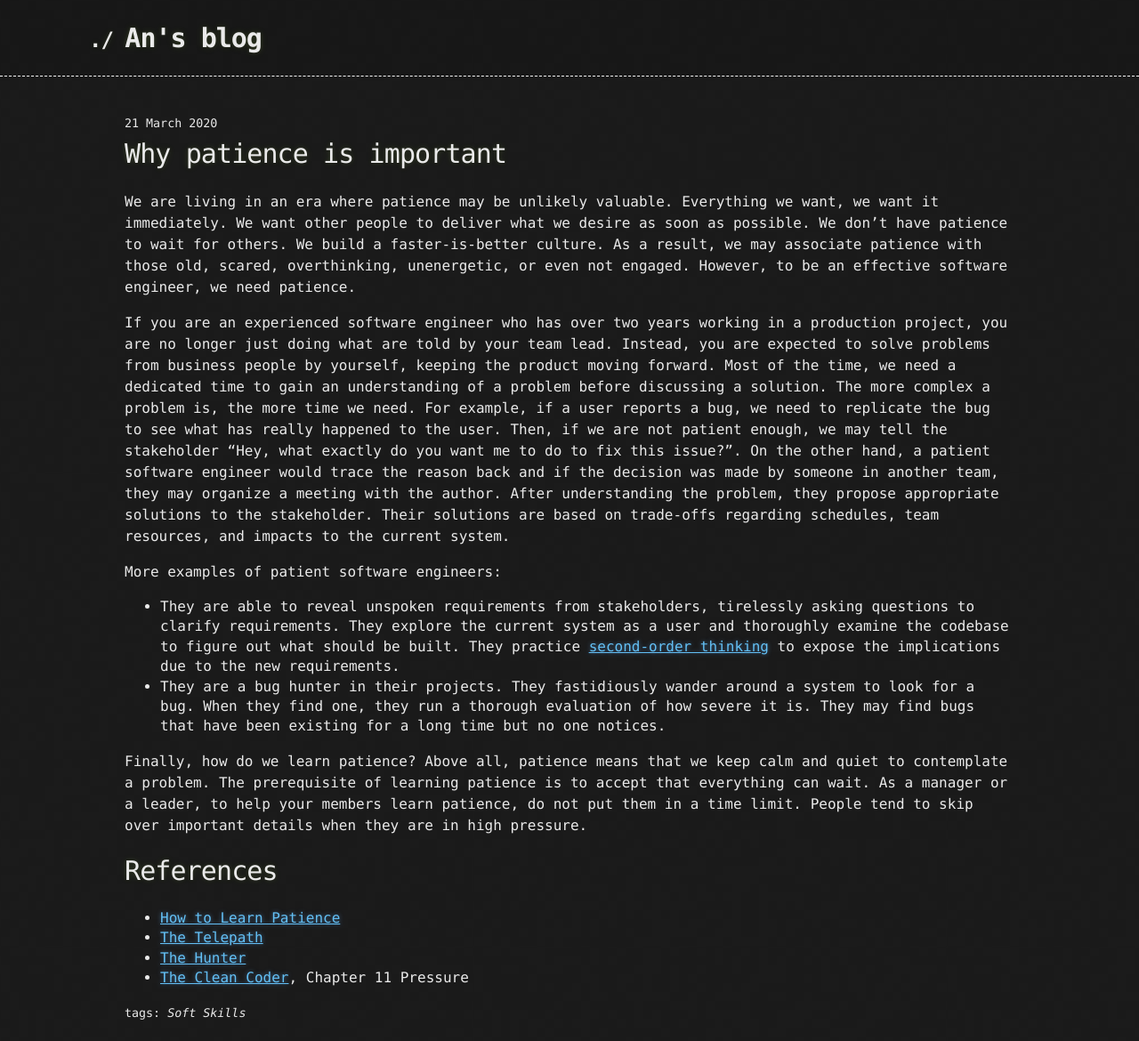
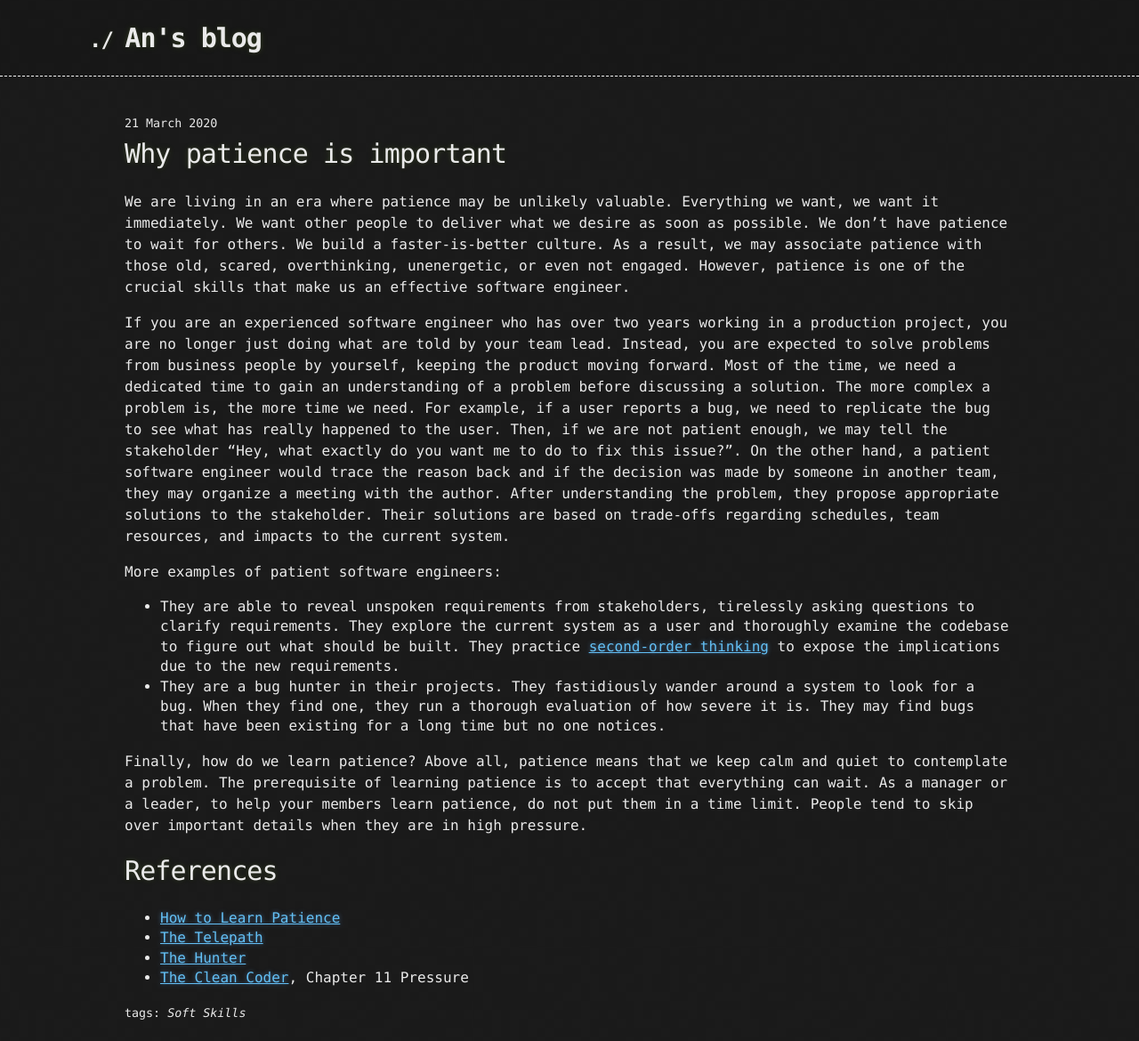
Before and after one commit to anlnt/anlnt.github.io, a Jekyll site: the page built from _posts/2020-03-21-why-patience-is-important.markdown, in a window 1280 px wide. Shown: the whole page at 89% size. Built offline with Jekyll 4.4.1, drawn with Linux system fonts in a browser that asks for light colours.

Commit message:
Update 2020-03-21-why-patience-is-important.markdown

```diff
--- a/_posts/2020-03-21-why-patience-is-important.markdown
+++ b/_posts/2020-03-21-why-patience-is-important.markdown
@@ -4,7 +4,7 @@ title:  "Why patience is important"
 date:   2020-03-21 15:43:46 +0700
 tag: [Soft Skills]
 ---
-We are living in an era where patience may be unlikely valuable. Everything we want, we want it immediately. We want other people to deliver what we desire as soon as possible. We don't have patience to wait for others. We build a faster-is-better culture. As a result, we may associate patience with those old, scared, overthinking, unenergetic, or even not engaged. However, to be an effective software engineer, we need patience.
+We are living in an era where patience may be unlikely valuable. Everything we want, we want it immediately. We want other people to deliver what we desire as soon as possible. We don't have patience to wait for others. We build a faster-is-better culture. As a result, we may associate patience with those old, scared, overthinking, unenergetic, or even not engaged. However, patience is one of the crucial skills that make us an effective software engineer.
 
 If you are an experienced software engineer who has over two years working in a production project, you are no longer just doing what are told by your team lead. Instead, you are expected to solve problems from business people by yourself, keeping the product moving forward. Most of the time, we need a dedicated time to gain an understanding of a problem before discussing a solution. The more complex a problem is, the more time we need. For example, if a user reports a bug, we need to replicate the bug to see what has really happened to the user. Then, if we are not patient enough, we may tell the stakeholder "Hey, what exactly do you want me to do to fix this issue?". On the other hand, a patient software engineer would trace the reason back and if the decision was made by someone in another team, they may organize a meeting with the author. After understanding the problem, they propose appropriate solutions to the stakeholder. Their solutions are based on trade-offs regarding schedules, team resources, and impacts to the current system.
 
```
